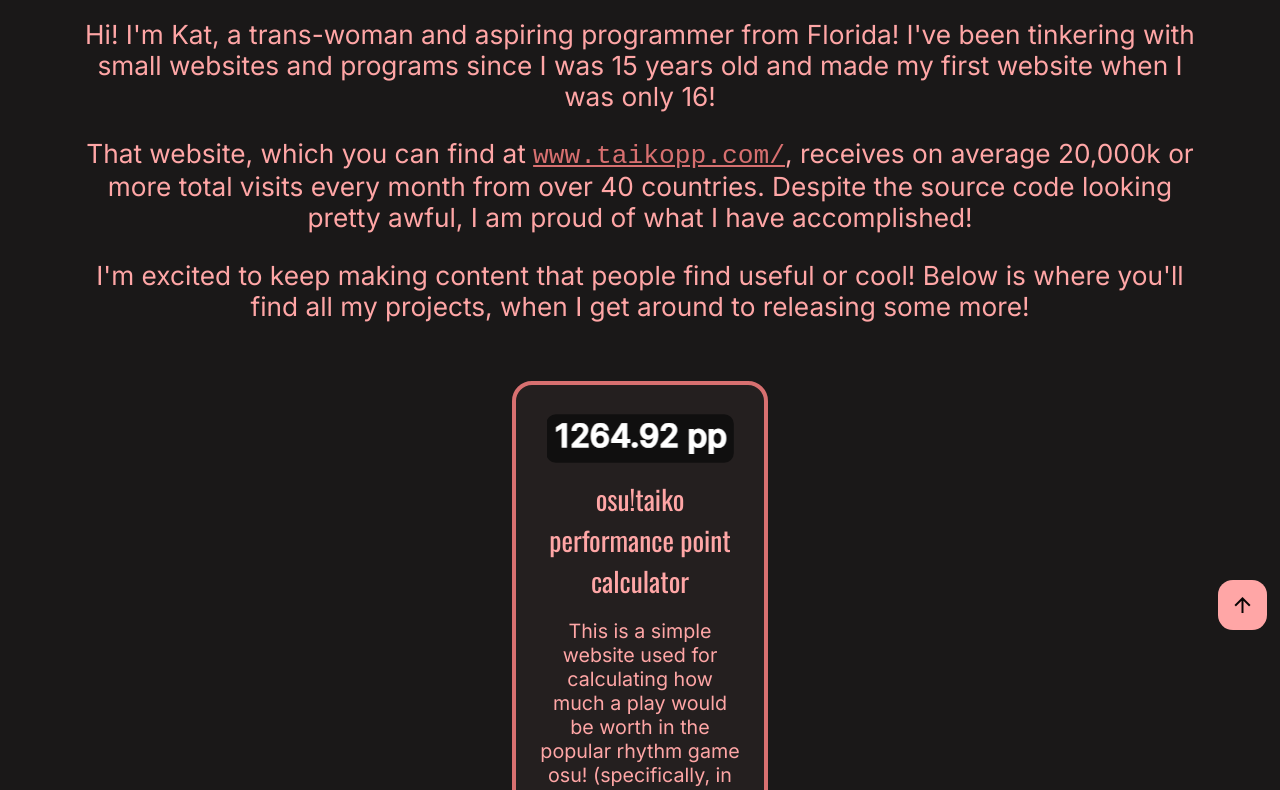
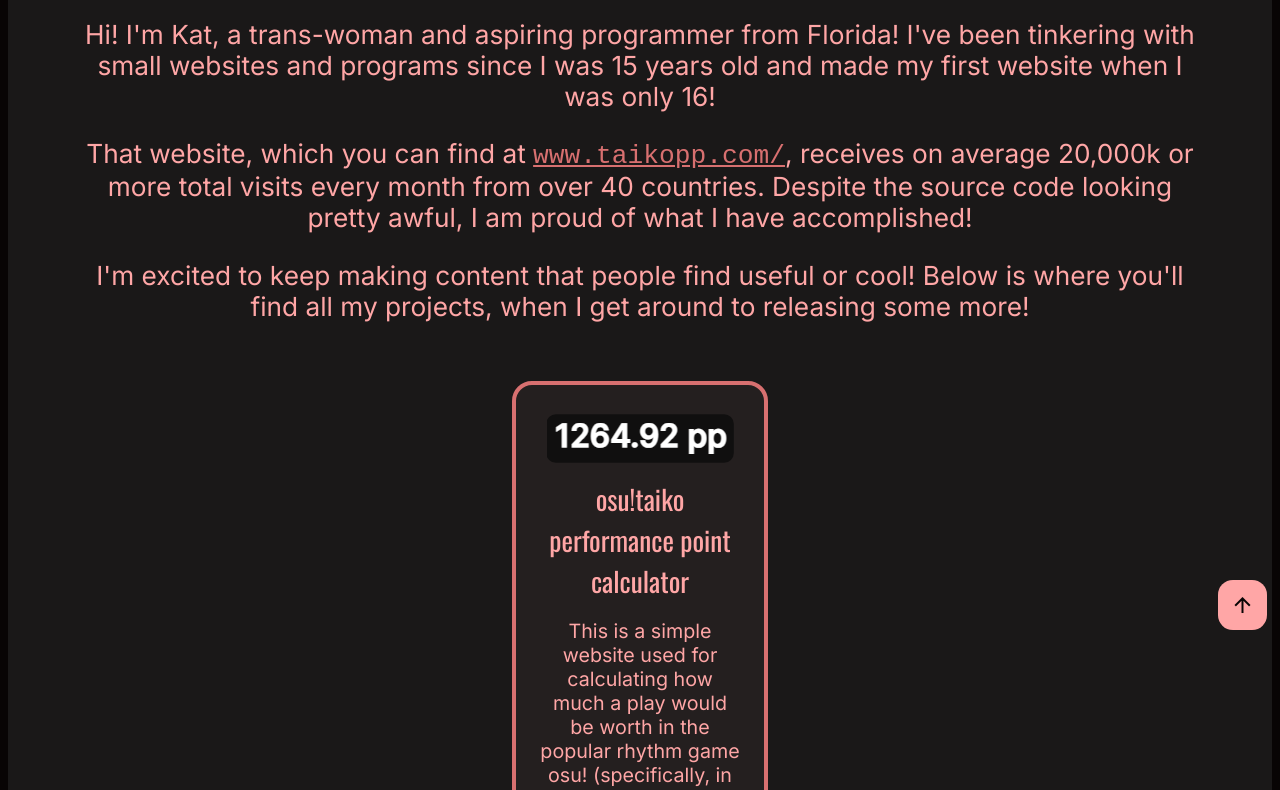
Before and after one commit to KatK1/katk1.dev, a plain HTML site: page index.html in a window 1280 px wide. Shown: the part 162-952 px from the top of the page. Drawn offline with nearby package versions, Linux system fonts and the light colour scheme.

Commit message:
Update styles.css

```diff
--- a/styles/styles.css
+++ b/styles/styles.css
@@ -8,7 +8,7 @@
 
 html {
     font-family: "inter", sans-serif;
-    background-color: #1a1818;
+    background-color: #080404;
     color: #ffa6a6;
     scroll-behavior: smooth;
     text-align: center;
@@ -16,6 +16,7 @@ html {
 
 body {
     text-align: center;
+    background-color: #1a1818;
 }
 
 header {
```
